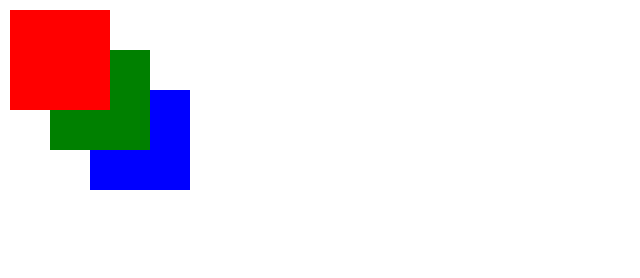
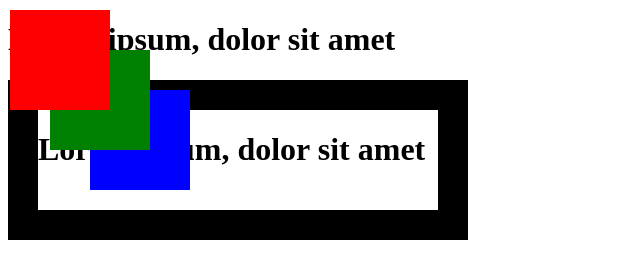
Before and after one commit to hanmose/Web-Projects, a plain HTML site: page 0424/01.html in a window 1280 px wide. Shown: the whole page, without its empty margins (0-640 px from the left). Drawn offline with Linux system fonts and the light colour scheme.

Commit message:
위치 속성 공식식

```diff
--- a/0424/01.html
+++ b/0424/01.html
@@ -29,11 +29,25 @@
             left: 90px;
             z-index: 1;
         }
+        body>div{
+            width: 400px;
+            height: 100px;
+            border:  30px solid black;position: relative
+            overflow: scroll;
+        }
     </style>
 </head>
 <body>
+    <h1>
+        Lorem ipsum, dolor sit amet
+    </h1>
+    <div>
     <div class="box"></div>
     <div class="box"></div>
     <div class="box"></div>
+    <h1>
+        Lorem ipsum, dolor sit amet
+    </h1>
+</div>
 </body>
 </html>
```
